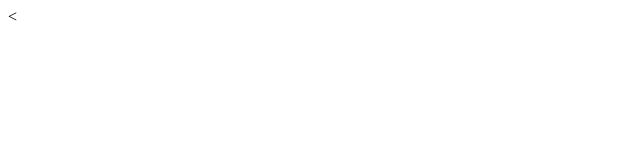
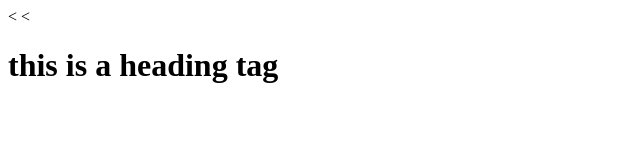
Before and after one commit to KaruneshPal/git-one, a plain HTML site: page index.html in a window 1280 px wide. Shown: the whole page, without its empty margins (0-640 px from the left). Drawn offline with Linux system fonts and the light colour scheme.

Commit message:
added heading tag

```diff
--- a/index.html
+++ b/index.html
@@ -5,6 +5,7 @@
     <title>whooo</title>
   </head>
   <body>
+    <<h1> this is a heading tag</h1>
 
   </body>
 </html>
```
